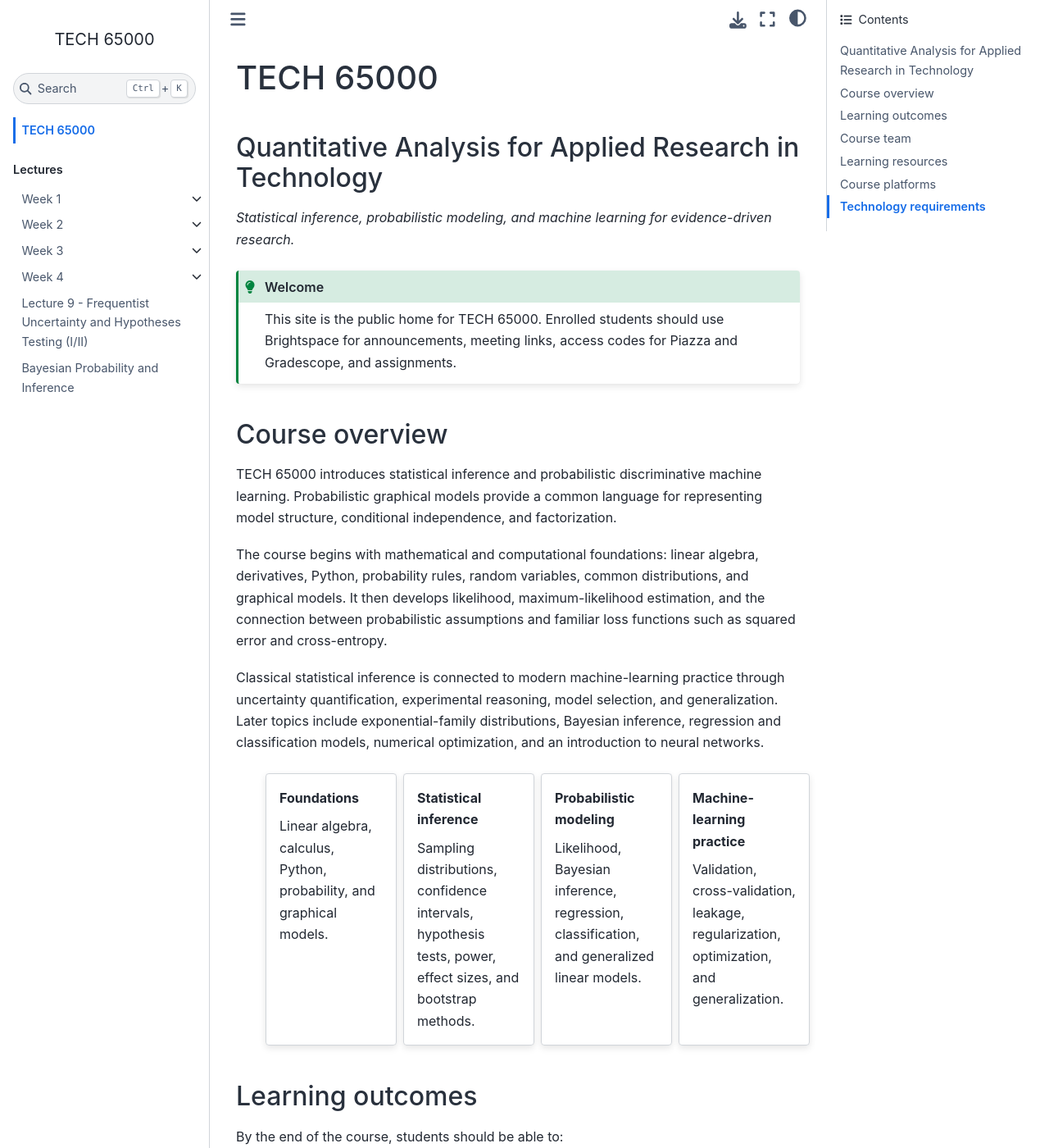
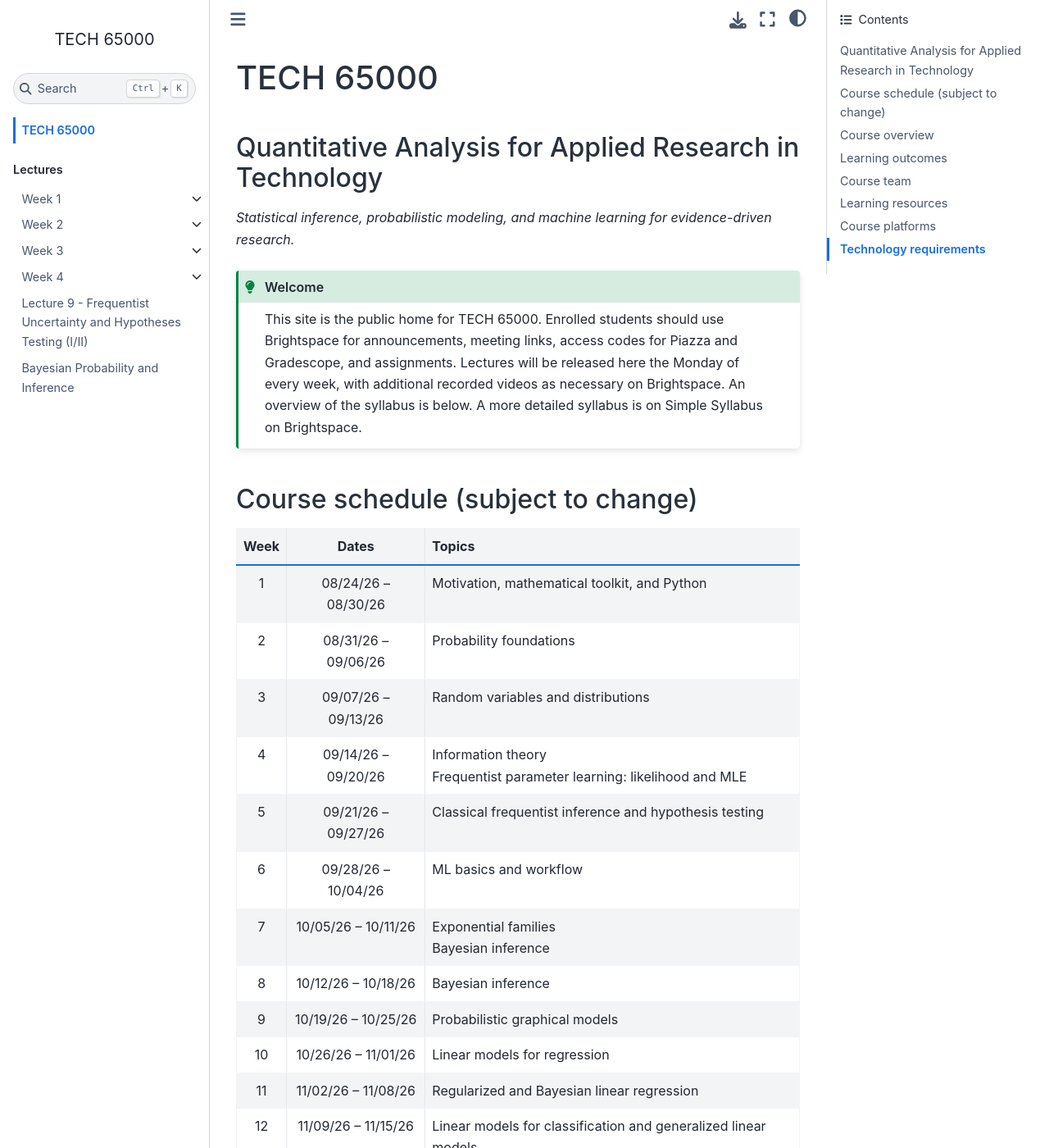
Before and after one commit to DTECH-650/DTECH-650.github.io, a Jupyter Book: the page built from index.md, in a window 1280 px wide and 1400 px high. Shown: the whole window at 82% size. Built offline with Jupyter Book 1.0.4 settings and Sphinx 7.4.7 and the Sphinx Book theme 1.1.4, drawn with Linux system fonts in a browser that asks for light colours; pages that are not in the unit, such as notebooks, are missing from menus; some of the changed text lies outside the part shown.

Commit message:
Add course schedule to index

```diff
--- a/index.md
+++ b/index.md
@@ -7,8 +7,29 @@
 :::{admonition} Welcome
 :class: tip
 
-This site is the public home for TECH 65000. Enrolled students should use Brightspace for announcements, meeting links, access codes for Piazza and Gradescope, and assignments.
+This site is the public home for TECH 65000. Enrolled students should use Brightspace for announcements, meeting links, access codes for Piazza and Gradescope, and assignments. Lectures will be released here the Monday of every week, with additional recorded videos as necessary on Brightspace. An overview of the syllabus is below. A more detailed syllabus is on Simple Syllabus on Brightspace.
 :::
+
+## Course schedule (subject to change)
+
+| Week | Dates | Topics |
+| :---: | :---: | :--- |
+| 1 | 08/24/26 – 08/30/26 | Motivation, mathematical toolkit, and Python |
+| 2 | 08/31/26 – 09/06/26 | Probability foundations |
+| 3 | 09/07/26 – 09/13/26 | Random variables and distributions |
+| 4 | 09/14/26 – 09/20/26 | Information theory<br>Frequentist parameter learning: likelihood and MLE |
+| 5 | 09/21/26 – 09/27/26 | Classical frequentist inference and hypothesis testing |
+| 6 | 09/28/26 – 10/04/26 | ML basics and workflow |
+| 7 | 10/05/26 – 10/11/26 | Exponential families<br>Bayesian inference |
+| 8 | 10/12/26 – 10/18/26 | Bayesian inference |
+| 9 | 10/19/26 – 10/25/26 | Probabilistic graphical models |
+| 10 | 10/26/26 – 11/01/26 | Linear models for regression |
+| 11 | 11/02/26 – 11/08/26 | Regularized and Bayesian linear regression |
+| 12 | 11/09/26 – 11/15/26 | Linear models for classification and generalized linear models |
+| 13 | 11/16/26 – 11/22/26 | Linear models for classification and generalized linear models |
+| 14 | 11/23/26 – 11/29/26 | Introduction to neural networks |
+| 15 | 11/30/26 – 12/06/26 | Backpropagation |
+| 16 | 12/07/26 – 12/13/26 | Class wrap-up and review |
 
 ## Course overview
 
```
